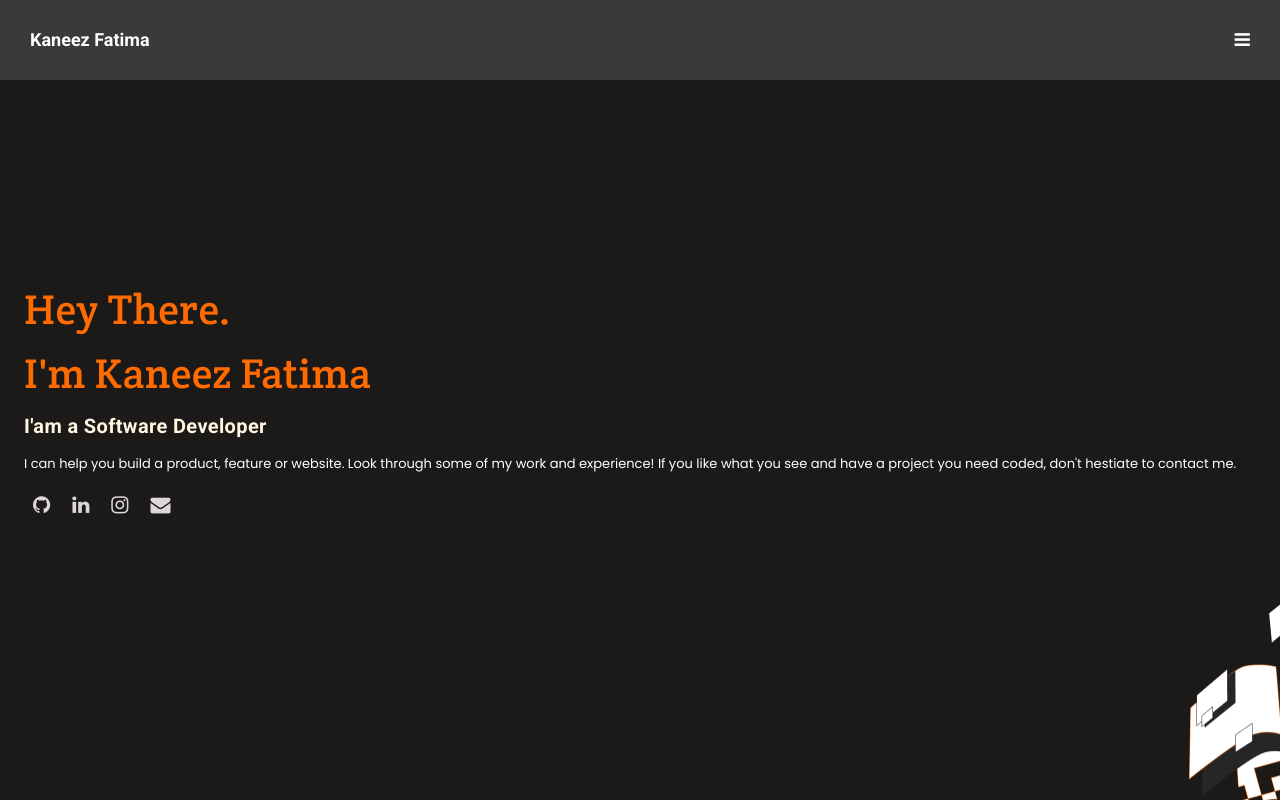
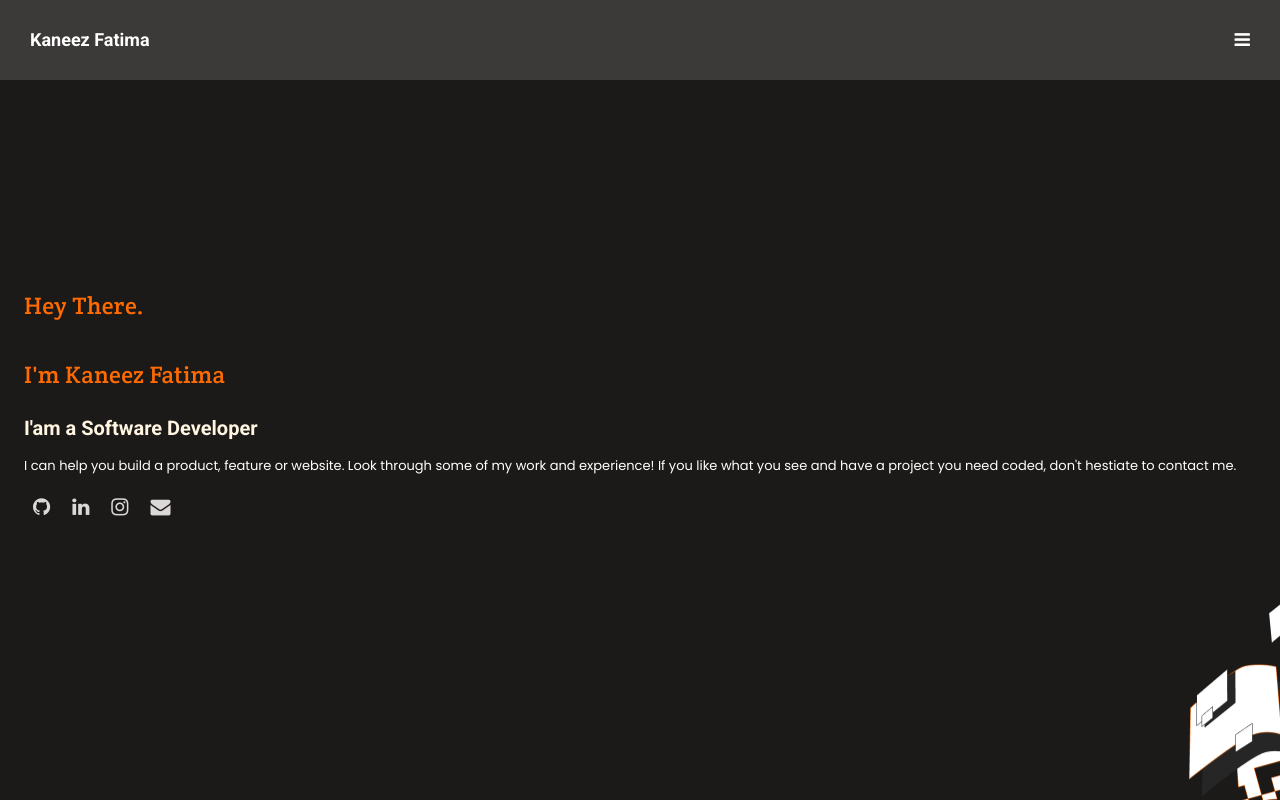
Before and after one commit to Kaneez98Fatima/portfolio_website, a plain HTML site: page portfolio_website.html in a window 1280 px wide. Drawn offline with Linux system fonts and the light colour scheme.

Commit message:
Add h1 and h2

```diff
--- a/portfolio_website.html
+++ b/portfolio_website.html
@@ -23,9 +23,9 @@
   </header>
   <section class="main-section img">
     <div>
-      <h1 class="greetings">Hey There.
-        <span class="greetings">I'm Kaneez Fatima</span>
-        <span class="title">I'am a Software Developer</span>
+      <h1>Hey There.</h1>
+        <h1>I'm Kaneez Fatima</h1>
+        <h2>I'am a Software Developer</h2>
       </h1>
 
       <p class="paragraph">
@@ -35,24 +35,26 @@
       </p>
     </div>
     <div>
-      <a
+      <ul>
+     <li><a
         href="https://github.com/Kaneez98Fatima"
-        target="_blank" rel="noopener noreferrer"><i class="fa fa-github icon"></i></a>
-      <a
+        target="_blank" rel="noopener noreferrer"><i class="fa fa-github icon"></i></a></li>
+      <li><a
         href="https://www.linkedin.com/in/kaneez-fatima-0a86601b3"
         target="_blank"
         rel="noopener noreferrer "
         ><i class="fa fa-linkedin icon"></i
-      ></a>
+      ></a></li>
       <a
         href="https://www.instagram.com/fatima98kaneez."
         target="_blank"
         rel="noopener noreferrer"
         ><i class="fa fa-instagram icon"></i
       ></a>
-          <a href="Mail:Kaneez98fatima@gmail.com" target="_blank" rel="noopener"
+         <li><a href="Mail:Kaneez98fatima@gmail.com" target="_blank" rel="noopener"
             ><i class="fa fa-envelope icon"></i
-          ></a>
+          ></a></li>
+        </ul>
         </div>
       </section>
 </body>
--- a/styles.css
+++ b/styles.css
@@ -54,10 +54,13 @@
   background-repeat: no-repeat;
 }
 
-.greetings {
+li{
+  display: inline;
+}
+
+h1 {
   display: block;
   font-family: "Crete Round", serif;
-  font-size: 42px;
   font-style: normal;
   font-weight: 400;
   line-height: 64px;
@@ -71,7 +74,7 @@
   bottom: -44px;
 }
 
-.title {
+h2 {
   color: #fff5e1;
   font-family: "Roboto", sans-serif;
   font-weight: 700;
```
Also changed, not shown: 1 other file.
